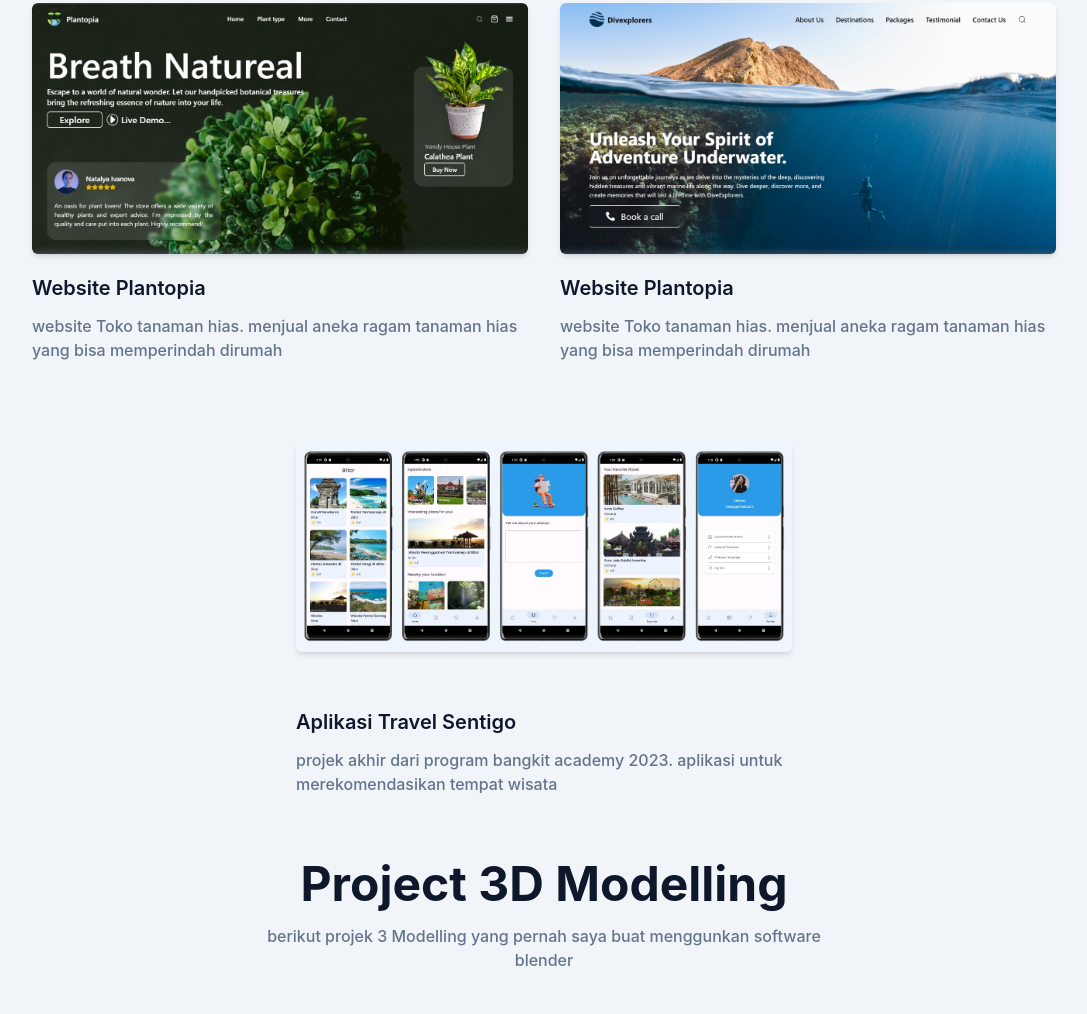
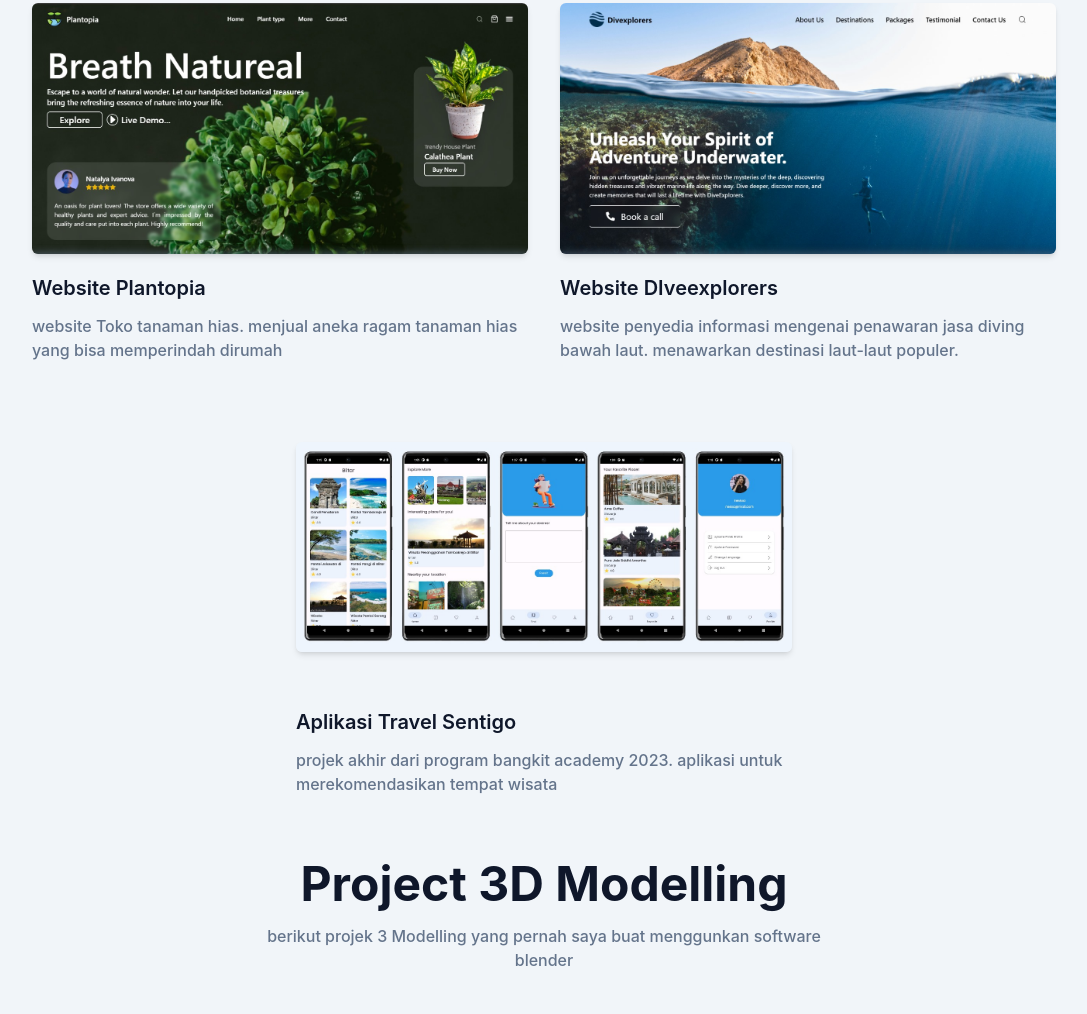
Before and after one commit to NaufalAssyafiqF/portofolio-t, a website: page index.html in a window 1280 px wide. Shown: the part 2034-3048 px from the top of the page, without its empty margins (96-1183 px from the left). Drawn offline with nearby package versions, Linux system fonts and the light colour scheme.

Commit message:
renew CV, edit deskripsi portofolio-4

```diff
--- a/index.html
+++ b/index.html
@@ -387,10 +387,10 @@
               </div>
             </div>
             <h3 class="font-semibold text-dark text-xl mt-5 mb-3">
-              Website Plantopia
+              Website DIveexplorers
             </h3>
             <p class="font-medium text-base text-secondary">
-              website Toko tanaman hias. menjual aneka ragam tanaman hias yang bisa memperindah dirumah
+              website penyedia informasi mengenai penawaran jasa diving bawah laut. menawarkan destinasi laut-laut populer.
             </p>
           </div>
 
--- a/scrypt.js
+++ b/scrypt.js
@@ -21,7 +21,7 @@ hamburger.addEventListener("click", function () {
 });
 
 document.getElementById("downloadCv").addEventListener("click", function () {
-  var pdfURL = "assets/my-cv.pdf";
+  var pdfURL = "assets/my-cv-maret2024.pdf";
 
   var link = document.createElement("a");
   link.href = pdfURL;
@@ -56,19 +56,23 @@ let slideIndex = 1;
 showSlides(slideIndex);
 
 function plusSlides(n) {
-  showSlides(slideIndex += n);
+  showSlides((slideIndex += n));
 }
 
 function currentSlide(n) {
-  showSlides(slideIndex = n);
+  showSlides((slideIndex = n));
 }
 
 function showSlides(n) {
   let i;
   let slides = document.getElementsByClassName("mySlides");
   let dots = document.getElementsByClassName("dot");
-  if (n > slides.length) { slideIndex = 1 }
-  if (n < 1) { slideIndex = slides.length }
+  if (n > slides.length) {
+    slideIndex = 1;
+  }
+  if (n < 1) {
+    slideIndex = slides.length;
+  }
   for (i = 0; i < slides.length; i++) {
     slides[i].classList.add("hidden");
   }
```
Also changed, not shown: 1 other file.
